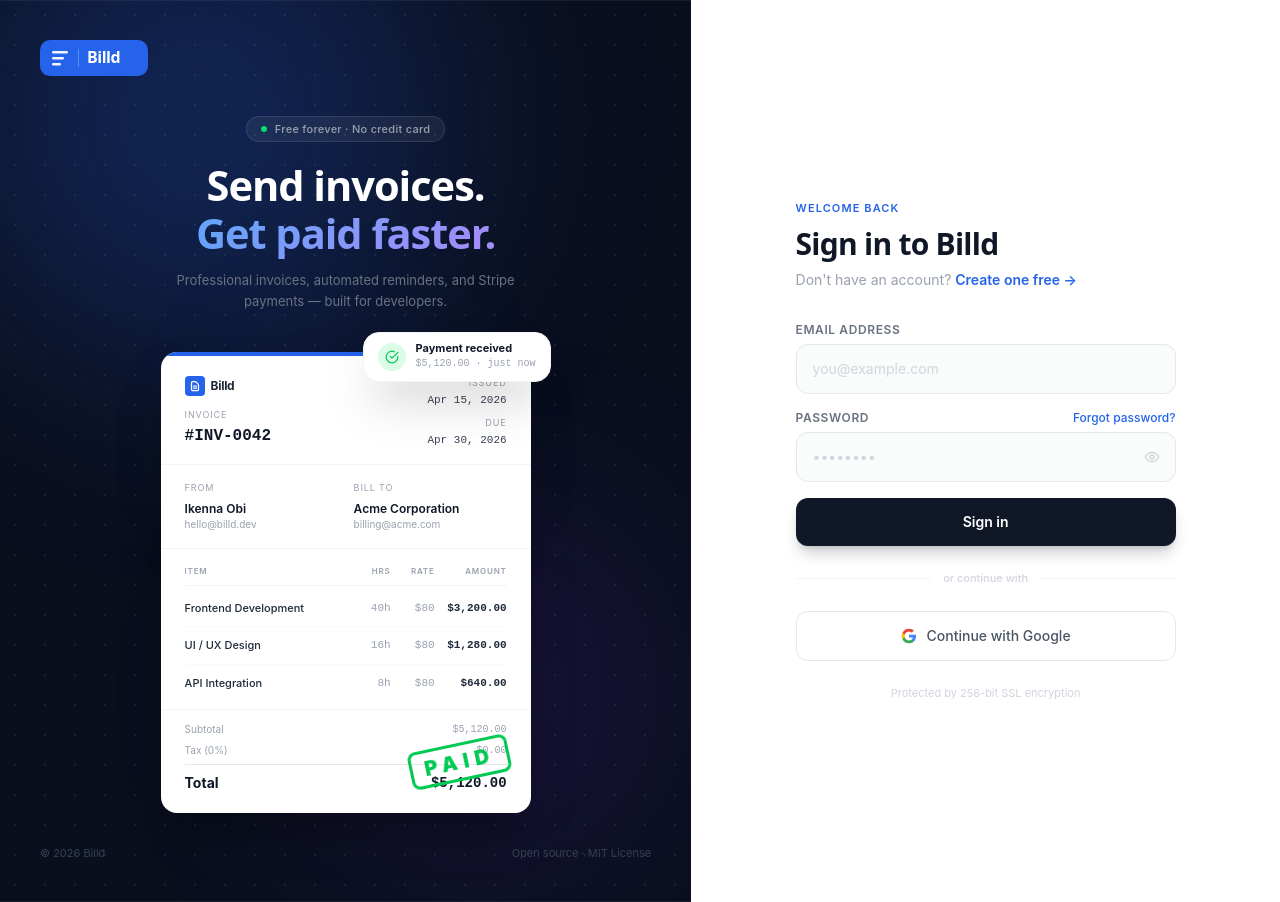
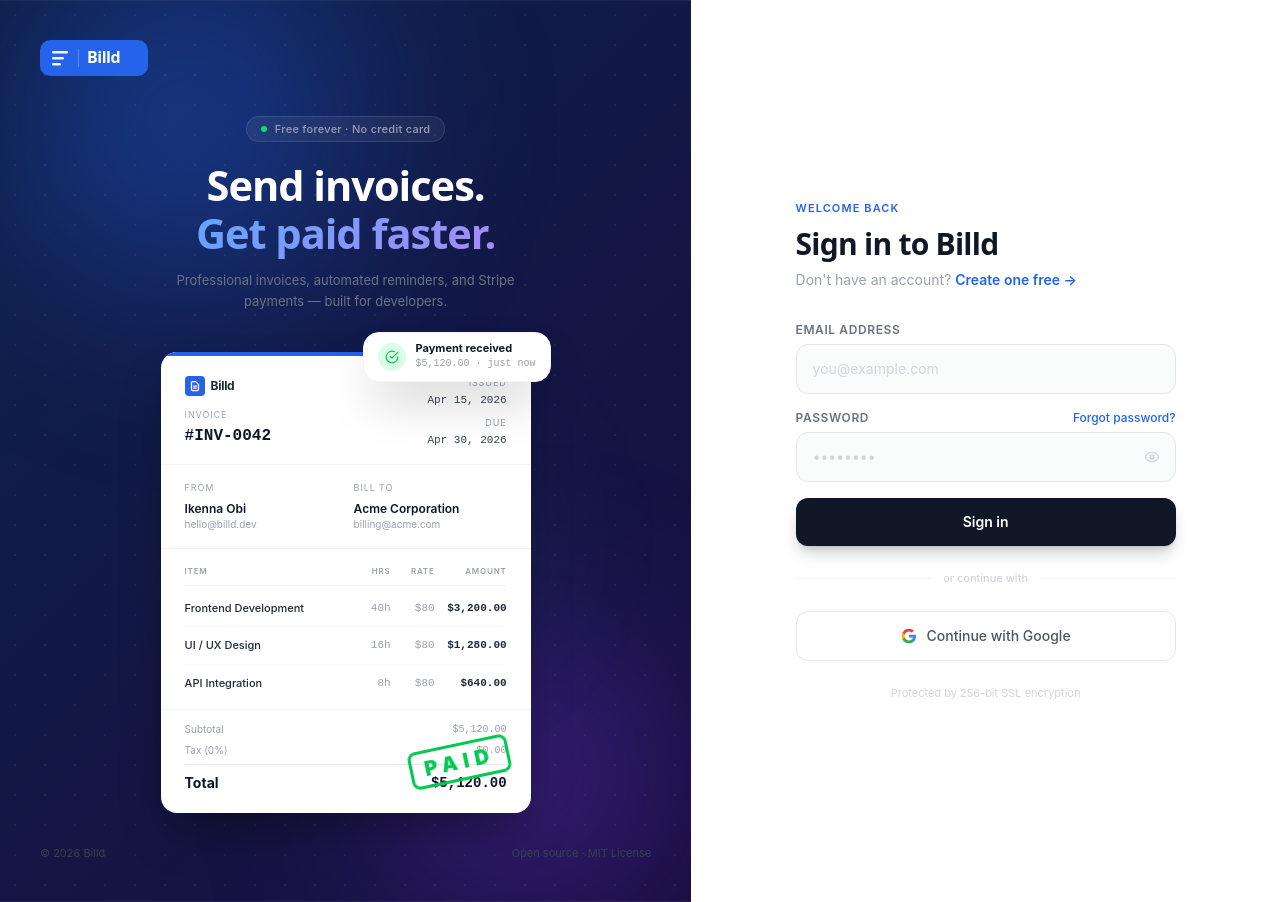
Before and after one commit to Ikenna-Lucky/Developer-Invoicing-Tool, a Next.js app: page /sign-in in a window 1280 px wide. Built offline with nearby package versions, Linux system fonts and the light colour scheme; no server answers.

Commit message:
subtle looping gradient animation to left panel

```diff
--- a/src/app/(auth)/layout.tsx
+++ b/src/app/(auth)/layout.tsx
@@ -10,31 +10,30 @@ export default function AuthLayout({
     <div className="min-h-screen flex">
       {/* ── Left panel ── */}
       <div className="hidden lg:flex lg:w-[54%] flex-col p-10 relative overflow-hidden bg-[#0a0f1e]">
-        {/* Background glows */}
-        <div className="absolute inset-0 pointer-events-none">
+
+        {/* Animated gradient base layer */}
+        <div
+          className="absolute inset-0 pointer-events-none"
+          style={{
+            background: "linear-gradient(135deg, #060d1f, #0f1f4a, #1a0a3c, #071428, #060d1f)",
+            backgroundSize: "400% 400%",
+            animation: "auth-gradient 12s ease infinite",
+          }}
+        />
+
+        {/* Drifting glow orbs */}
+        <div className="absolute inset-0 pointer-events-none overflow-hidden">
           <div
-            className="absolute -top-40 -left-20 w-[560px] h-[560px] rounded-full"
-            style={{
-              background:
-                "radial-gradient(circle, rgba(37,99,235,0.35), transparent)",
-              filter: "blur(100px)",
-            }}
+            className="absolute -top-32 -left-16 w-[500px] h-[500px] rounded-full animate-orb-a"
+            style={{ background: "radial-gradient(circle, rgba(37,99,235,0.5), transparent 70%)", filter: "blur(80px)" }}
           />
           <div
-            className="absolute bottom-0 right-0 w-[420px] h-[420px] rounded-full"
-            style={{
-              background:
-                "radial-gradient(circle, rgba(109,40,217,0.2), transparent)",
-              filter: "blur(90px)",
-            }}
+            className="absolute -bottom-20 -right-10 w-[420px] h-[420px] rounded-full animate-orb-b"
+            style={{ background: "radial-gradient(circle, rgba(124,58,237,0.45), transparent 70%)", filter: "blur(80px)" }}
           />
           <div
-            className="absolute top-1/2 left-1/2 -translate-x-1/2 -translate-y-1/2 w-[300px] h-[300px] rounded-full"
-            style={{
-              background:
-                "radial-gradient(circle, rgba(37,99,235,0.08), transparent)",
-              filter: "blur(60px)",
-            }}
+            className="absolute top-1/3 left-1/3 w-[320px] h-[320px] rounded-full animate-orb-a"
+            style={{ background: "radial-gradient(circle, rgba(56,189,248,0.15), transparent 70%)", filter: "blur(70px)", animationDelay: "-7s" }}
           />
         </div>
 
@@ -42,13 +41,12 @@ export default function AuthLayout({
         <div
           className="absolute inset-0 pointer-events-none"
           style={{
-            backgroundImage:
-              "radial-gradient(circle, rgba(255,255,255,0.07) 1px, transparent 1px)",
+            backgroundImage: "radial-gradient(circle, rgba(255,255,255,0.055) 1px, transparent 1px)",
             backgroundSize: "30px 30px",
           }}
         />
 
-        {/* Subtle horizontal separator at top and bottom */}
+        {/* Edge lines */}
         <div className="absolute top-0 left-0 right-0 h-px bg-white/[0.06]" />
         <div className="absolute bottom-0 left-0 right-0 h-px bg-white/[0.06]" />
 
@@ -59,7 +57,6 @@ export default function AuthLayout({
 
         {/* Center content */}
         <div className="relative z-10 flex flex-col items-center gap-10 py-8">
-          {/* Headline */}
           <div className="text-center max-w-sm">
             <div className="inline-flex items-center gap-2 bg-white/[0.06] border border-white/[0.1] rounded-full px-3.5 py-1 mb-5">
               <span className="w-1.5 h-1.5 rounded-full bg-green-400 animate-pulse" />
@@ -72,10 +69,7 @@ export default function AuthLayout({
               <br />
               <span
                 className="text-transparent bg-clip-text"
-                style={{
-                  backgroundImage:
-                    "linear-gradient(135deg, #60a5fa 0%, #a78bfa 100%)",
-                }}
+                style={{ backgroundImage: "linear-gradient(135deg, #60a5fa 0%, #a78bfa 100%)" }}
               >
                 Get paid faster.
               </span>
@@ -86,7 +80,6 @@ export default function AuthLayout({
             </p>
           </div>
 
-          {/* Animated invoice */}
           <AnimatedInvoice />
         </div>
 
@@ -99,10 +92,8 @@ export default function AuthLayout({
 
       {/* ── Right panel ── */}
       <div className="w-full lg:w-[46%] flex flex-col items-center justify-center bg-white px-8 py-12 min-h-screen relative">
-        {/* Subtle top border accent */}
         <div className="absolute top-0 left-0 right-0 h-0.5 bg-brand-600 lg:hidden" />
 
-        {/* Logo on mobile */}
         <div className="flex justify-center mb-10 lg:hidden">
           <BilldLogo href="/" size="md" />
         </div>
--- a/src/app/globals.css
+++ b/src/app/globals.css
@@ -167,8 +167,34 @@
   100% { transform: scale(1.08) translateX(-1%);  }
 }
 
+/* Auth panel — slow drifting gradient sweep */
+@keyframes auth-gradient {
+  0%   { background-position: 0% 50%;   }
+  50%  { background-position: 100% 50%; }
+  100% { background-position: 0% 50%;   }
+}
+
+/* Auth panel — glow orb drift */
+@keyframes orb-drift {
+  0%   { transform: translate(0px, 0px) scale(1);        }
+  25%  { transform: translate(80px, -60px) scale(1.12);  }
+  50%  { transform: translate(40px, 80px) scale(0.92);   }
+  75%  { transform: translate(-60px, 30px) scale(1.06);  }
+  100% { transform: translate(0px, 0px) scale(1);        }
+}
+
+@keyframes orb-drift-b {
+  0%   { transform: translate(0px, 0px) scale(1);        }
+  25%  { transform: translate(-80px, 40px) scale(1.08);  }
+  50%  { transform: translate(-30px, -70px) scale(0.9);  }
+  75%  { transform: translate(70px, -20px) scale(1.1);   }
+  100% { transform: translate(0px, 0px) scale(1);        }
+}
+
 .animate-float    { animation: float 5s ease-in-out infinite; }
 .animate-kenburns { animation: kenburns 20s ease-out infinite alternate; }
+.animate-orb-a    { animation: orb-drift   14s ease-in-out infinite; }
+.animate-orb-b    { animation: orb-drift-b 18s ease-in-out infinite; }
 
 /* Gradient text — used on landing hero */
 .gradient-text {
```
